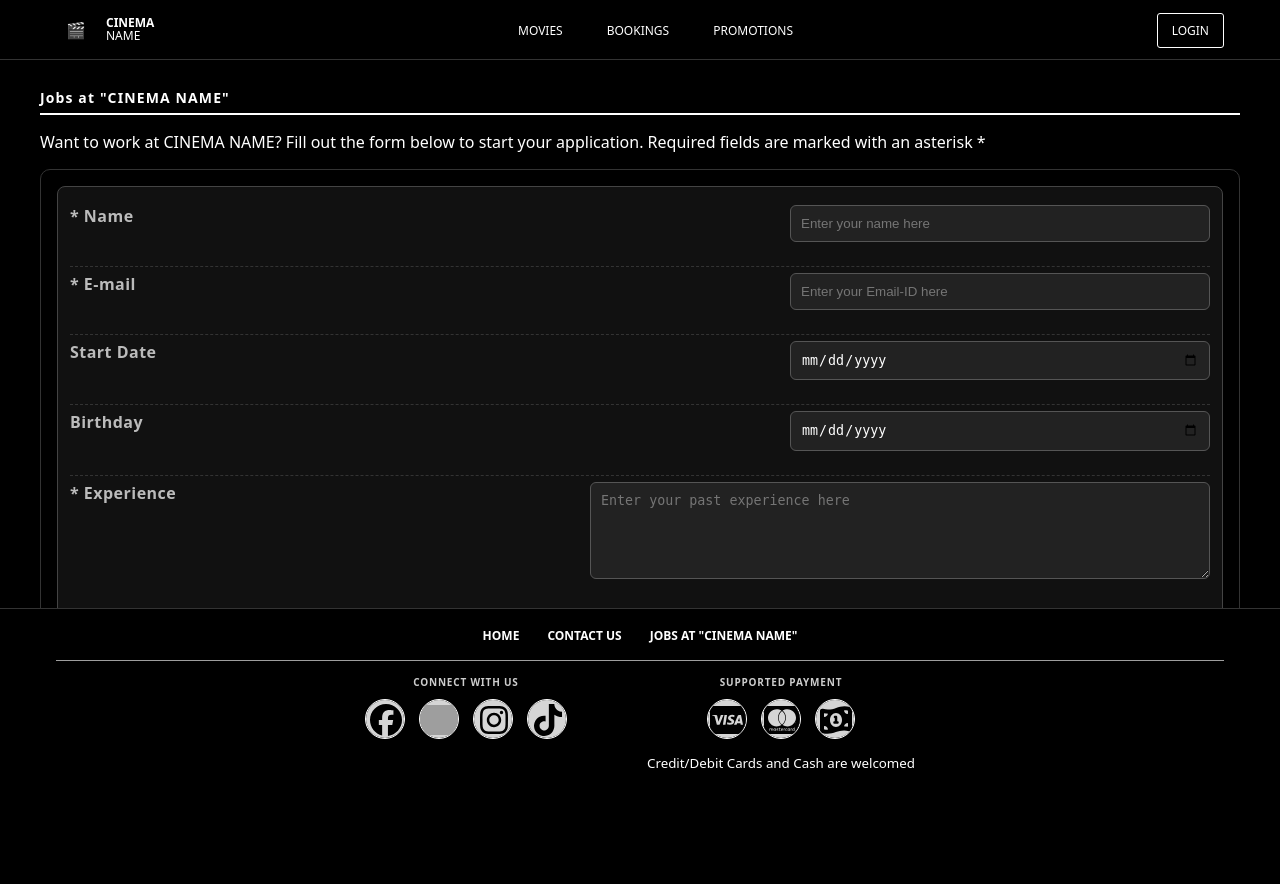
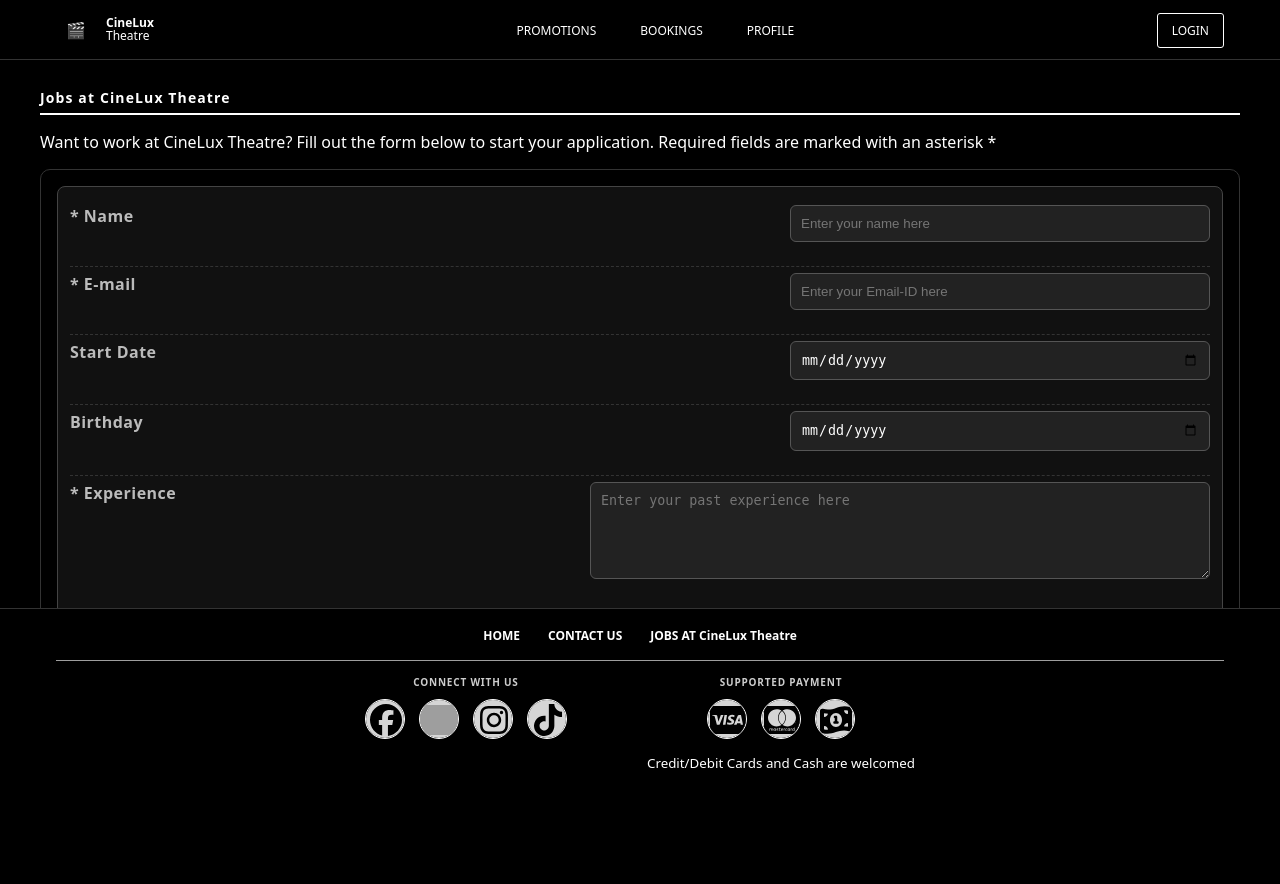
Before and after one commit to dsnyeo/ie4727-cinema-project, a PHP site: page /jobs.php in a window 1280 px wide. Shown: the top 884 px of the page. Run offline with PHP 8.4, Linux system fonts and the light colour scheme; grey boxes are pictures that could not be loaded.

Commit message:
Added Successful registration message, changed some of the headers and footers

```diff
--- a/checkout.php
+++ b/checkout.php
@@ -321,9 +321,9 @@ function toggleCardDetails() {
         <div id="main_nav">
           <nav>
             <ul>
-              <li><a href="movies.php">MOVIES</a></li>
+              <li><a href="#">PROMOTIONS</a></li>
               <li><a href="#">BOOKINGS</a></li>
-              <li><a href="#">PROMOTIONS</a></li>
+              <li><a href="#">PROFILE</a></li>
             </ul>
           </nav>
         </div>
--- a/index.php
+++ b/index.php
@@ -62,8 +62,8 @@ function e($s){ return htmlspecialchars($s ?? '', ENT_QUOTES, 'UTF-8'); }
   <header>
     <div id="wrapper">
       <div class="container header_bar">
-        <a class="brand" href="#">
-          <span class="brand_logo" img src="./images/cinema_logo.png" ></span>
+        <a class="brand" href="index.php">
+          <span class="brand_logo" img src="./images/cinema_logo.png"></span>
           <span class="brand_text">
             <strong>CineLux</strong><br />
             <span>Theatre</span>
@@ -162,7 +162,7 @@ function e($s){ return htmlspecialchars($s ?? '', ENT_QUOTES, 'UTF-8'); }
   <div class="container footer_links">
     <a href="index.php">HOME</a>
     <a href="#">CONTACT US</a>
-    <a href="jobs.php">JOBS AT &quot;CINEMA NAME&quot;</a>
+    <a href="jobs.php">JOBS AT CineLux Theatre</a>
   </div>
 
   <!-- thin line across the container -->
--- a/jobs.php
+++ b/jobs.php
@@ -3,7 +3,6 @@
 if (session_status() === PHP_SESSION_NONE) { session_start(); }
 if (!function_exists('e')) { function e($s){ return htmlspecialchars((string)$s, ENT_QUOTES, 'UTF-8'); } }
 
-// ---- Server-side validation (mirrors the old jobs rules) ----
 $errors = [];
 $saved  = false;
 
@@ -14,13 +13,13 @@ function start_ok($iso){
   if (!$iso) return false;
   $today = new DateTime('today');
   $start = DateTime::createFromFormat('Y-m-d', $iso);
-  return $start && $start > $today; // future only
+  return $start && $start > $today;
 }
 function bday_ok($iso){
   if (!$iso) return false;
   $bday = DateTime::createFromFormat('Y-m-d', $iso);
   $min  = new DateTime('-18 years');
-  return $bday && $bday <= $min; // >= 18 years old
+  return $bday && $bday <= $min;
 }
 
 $Name = $_POST['Name'] ?? '';
@@ -49,13 +48,11 @@ if ($_SERVER['REQUEST_METHOD'] === 'POST') {
     if (!isset($dbcnx) || $dbcnx->connect_errno) {
       $errors['_page'] = 'Database connection not found or failed.';
     } else {
-      // Insert into cinema.jobs
       $sql = "INSERT INTO jobs (name, email, start_date, birthday, experience) VALUES (?,?,?,?,?)";
       if ($stmt = $dbcnx->prepare($sql)) {
         $stmt->bind_param("sssss", $Name, $Email, $StartDate, $Birthday, $Experience);
         if ($stmt->execute()) {
           $saved = true;
-          // Clear fields after save
           $Name = $Email = $StartDate = $Birthday = $Experience = '';
         } else {
           $errors['_page'] = 'Failed to save your application. Please try again.';
@@ -84,24 +81,23 @@ if ($_SERVER['REQUEST_METHOD'] === 'POST') {
   </style>
 </head>
 <body>
-  <!-- Header (same look as index.php) -->
   <header>
     <div id="wrapper">
       <div class="container header_bar">
         <a class="brand" href="#">
           <span class="brand_logo">🎬</span>
           <span class="brand_text">
-            <strong>CINEMA</strong><br />
-            <span>NAME</span>
+            <strong>CineLux</strong><br />
+            <span>Theatre</span>
           </span>
         </a>
 
         <div id="main_nav">
           <nav>
             <ul>
-              <li><a href="movies.php">MOVIES</a></li>
+              <li><a href="#">PROMOTIONS</a></li>
               <li><a href="#">BOOKINGS</a></li>
-              <li><a href="#">PROMOTIONS</a></li>
+              <li><a href="#">PROFILE</a></li>
             </ul>
           </nav>
         </div>
@@ -119,8 +115,8 @@ if ($_SERVER['REQUEST_METHOD'] === 'POST') {
   </header>
 
   <main class="container section" role="main">
-    <h1 class="section_title">Jobs at "CINEMA NAME"</h1>
-    <p>Want to work at CINEMA NAME? Fill out the form below to start your application. Required fields are marked with an asterisk *</p>
+    <h1 class="section_title">Jobs at CineLux Theatre</h1>
+    <p>Want to work at CineLux Theatre? Fill out the form below to start your application. Required fields are marked with an asterisk *</p>
 
     <?php if ($saved): ?>
       <div class="notice ok">✅ Your application has been submitted successfully. We’ll be in touch!</div>
@@ -207,7 +203,7 @@ if ($_SERVER['REQUEST_METHOD'] === 'POST') {
   <div class="container footer_links">
     <a href="index.php">HOME</a>
     <a href="#">CONTACT US</a>
-    <a href="jobs.php">JOBS AT &quot;CINEMA NAME&quot;</a>
+    <a href="jobs.php">JOBS AT CineLux Theatre</a>
   </div>
 
   <!-- thin line across the container -->
```
Also changed, not shown: cinema.sql (+31 -31 lines), login-main.php (+12 -12 lines), moviedetails.php (+6 -6 lines).
